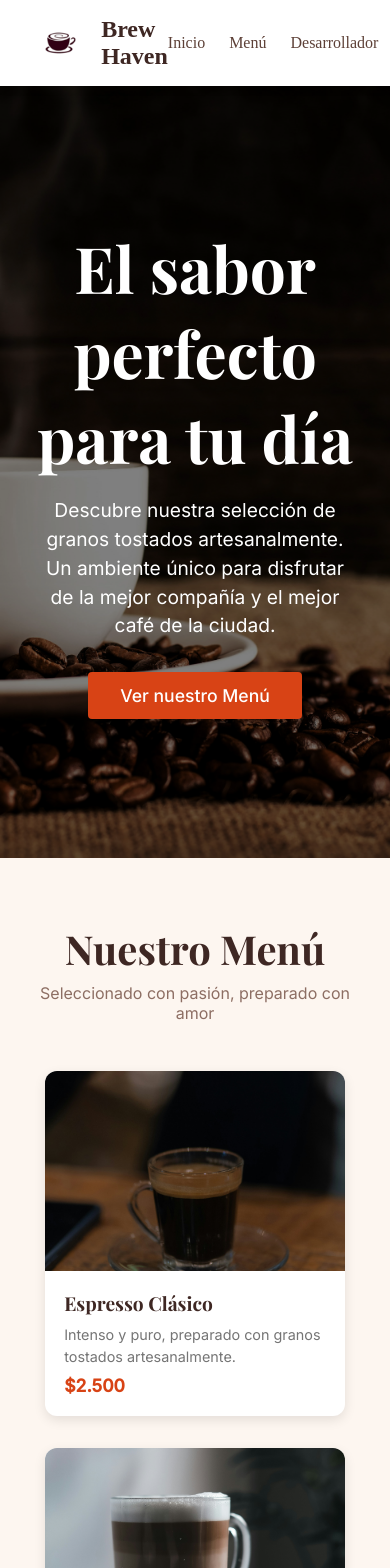
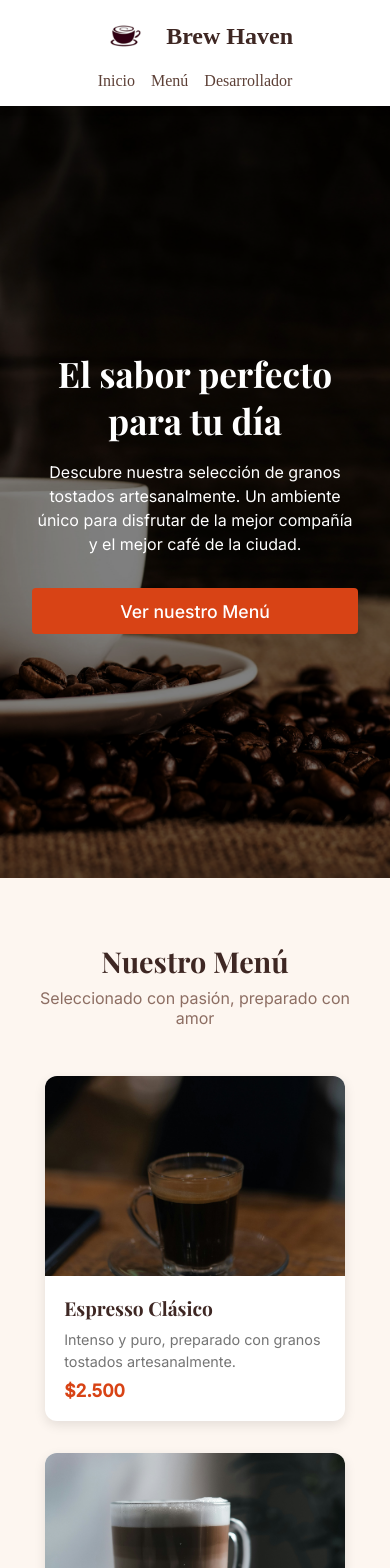
Before and after one commit to PabloG01/coffee-shop-evaluaci-n, a React (Vite) app: page / in a window 390 px wide. Shown: the top 1568 px of the page. Built offline with nearby package versions, Linux system fonts and the light colour scheme; a web font is replaced by a local one.

Commit message:
estilo: agregar responsividad mobile con media queries en todos los componentes

```diff
--- a/src/components/DeveloperPage.module.css
+++ b/src/components/DeveloperPage.module.css
@@ -107,3 +107,19 @@
 .githubLink:hover {
     background-color: #d84315;
 }
+
+/* ── Responsividad mobile ── */
+@media (max-width: 768px) {
+    .card {
+        padding: 2rem 1.5rem;
+    }
+
+    .photo {
+        width: 110px;
+        height: 110px;
+    }
+
+    .name {
+        font-size: 1.5rem;
+    }
+}
--- a/src/components/FeaturesSection.module.css
+++ b/src/components/FeaturesSection.module.css
@@ -25,3 +25,15 @@
     justify-content: center;
     gap: 1.5rem;
 }
+
+/* ── Responsividad mobile ── */
+@media (max-width: 768px) {
+    .sectionTitle {
+        font-size: 1.8rem;
+    }
+
+    .cardsContainer {
+        flex-direction: column;
+        align-items: center;
+    }
+}
--- a/src/components/Hero.module.css
+++ b/src/components/Hero.module.css
@@ -26,14 +26,12 @@
     position: relative;
     z-index: 2;
     max-width: 800px;
-    animation: fadeInUp 1s ease both;
 }
 
 .title {
     font-family: 'Playfair Display', serif;
     font-size: 4rem;
     margin-bottom: 1rem;
-
 }
 
 .subtitle {
@@ -60,14 +58,16 @@
     background-color: #bf360c;
 }
 
-@keyframes fadeInUp {
-    from {
-        opacity: 0;
-        transform: translateY(30px);
+@media (max-width: 768px) {
+    .title {
+        font-size: 2.2rem;
     }
 
-    to {
-        opacity: 1;
-        transform: translateY(0);
+    .subtitle {
+        font-size: 1rem;
+    }
+
+    .ctaButton {
+        width: 100%;
     }
 }
--- a/src/components/MenuSection.module.css
+++ b/src/components/MenuSection.module.css
@@ -25,3 +25,15 @@
     justify-content: center;
     gap: 2rem;
 }
+
+/* ── Responsividad mobile ── */
+@media (max-width: 768px) {
+    .sectionTitle {
+        font-size: 1.8rem;
+    }
+
+    .cardsContainer {
+        flex-direction: column;
+        align-items: center;
+    }
+}
--- a/src/components/Navbar.module.css
+++ b/src/components/Navbar.module.css
@@ -48,3 +48,17 @@
 .links li a:hover {
     color: #d84315;
 }
+
+@media (max-width: 768px) {
+    .navbar {
+        flex-direction: column;
+        gap: 1rem;
+        padding: 1rem;
+    }
+
+    .links {
+        gap: 1rem;
+        flex-wrap: wrap;
+        justify-content: center;
+    }
+}
--- a/src/components/ProductCard.module.css
+++ b/src/components/ProductCard.module.css
@@ -7,7 +7,6 @@
     box-shadow: 0 4px 12px rgba(0, 0, 0, 0.1);
     transition: transform 0.3s ease, box-shadow 0.3s ease;
     width: 300px;
-    animation: slideUp 0.6s ease both;
 }
 
 .card:hover {
```
